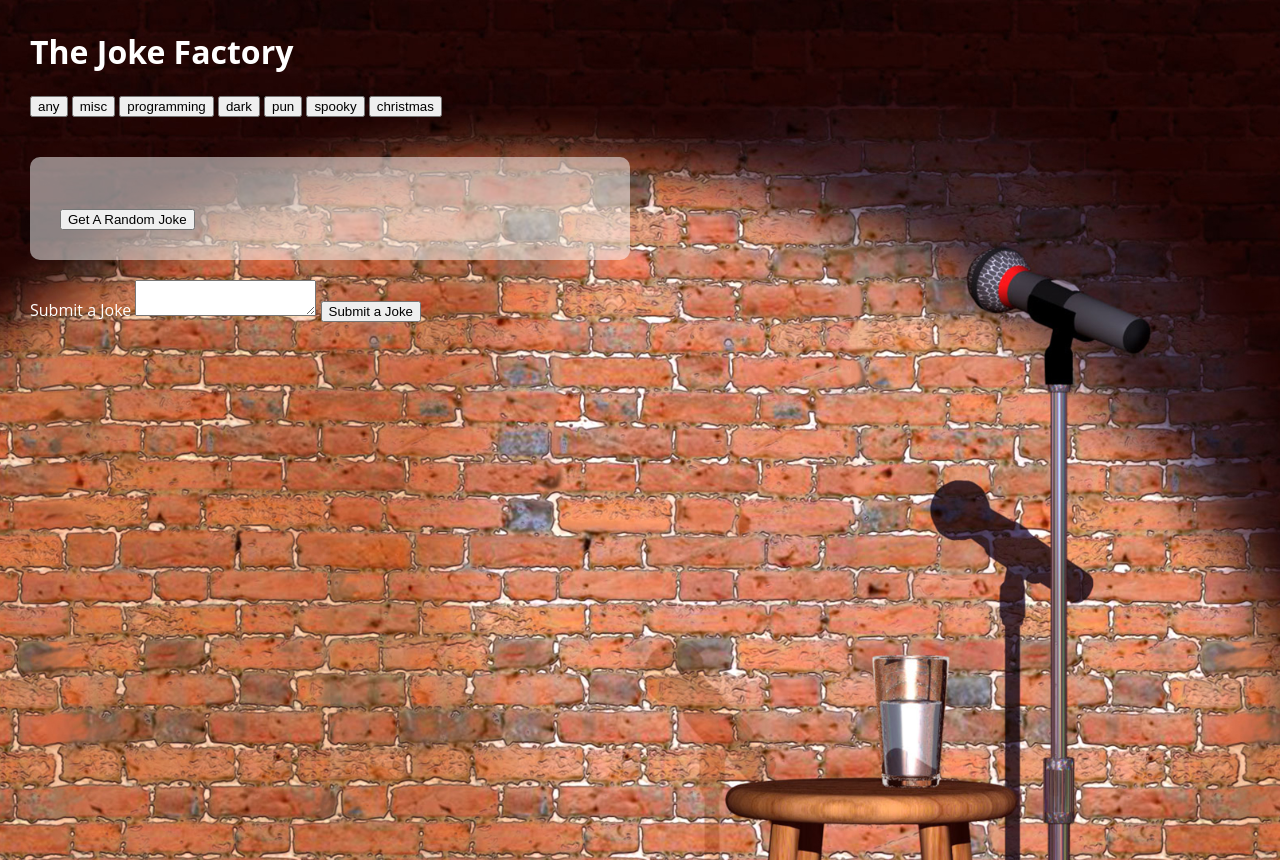
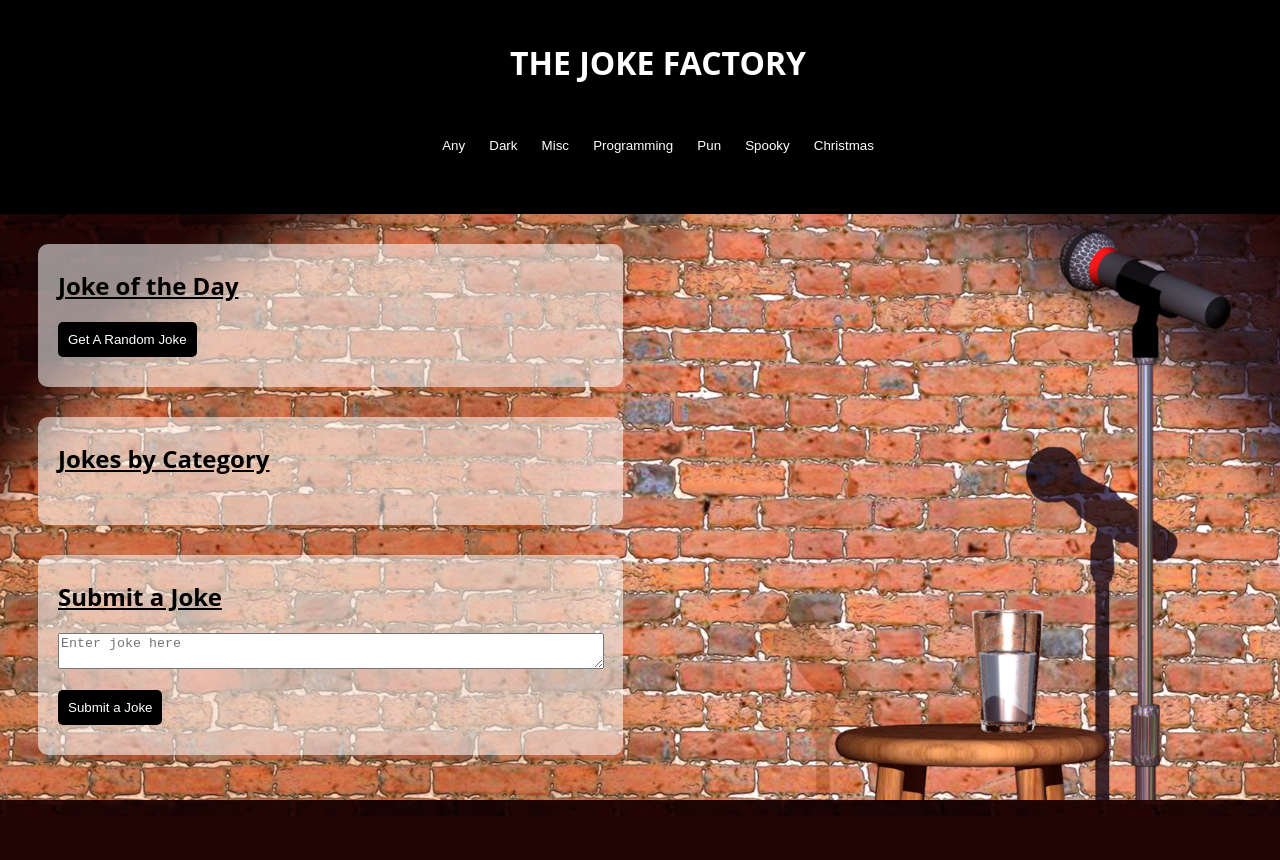
Before and after one commit to Conrad-E-Code/The-Joke-Factory, a plain HTML site: page index.html in a window 1280 px wide. Shown: the top 860 px of the page. After the commit the page ends 816 px from the top, so only its background shows below. Drawn offline with Linux system fonts and the light colour scheme; no server answers.

Commit message:
updated css styling

```diff
--- a/index.html
+++ b/index.html
@@ -8,35 +8,40 @@
 </head>
 
 <body>
-    <header>
+    <header id="menu-bar" style="margin-top: -10px; margin-left: -10px;">
         <h1 id:main-title>The Joke Factory</h1>
-        <nav>
+        <br>
+        <nav id="nav-buttons">
             <div id="joke-categories-menu">
-            <!-- insert joke category menu here -->
-            <button id="any">any</button>
-            <button id="misc">misc</button>
-            <button id="programming">programming</button>
-            <button id="dark">dark</button>
-            <button id="pun">pun</button>
-            <button id="spooky">spooky</button>
-            <button id="christmas">christmas</button>
+            <button id="any">Any</button>
+            <button id="dark">Dark</button>
+            <button id="misc">Misc</button>
+            <button id="programming">Programming</button>
+            <button id="pun">Pun</button>
+            <button id="spooky">Spooky</button>
+            <button id="christmas">Christmas</button>
             </div>
         </nav>
     </header>
         <main>
             <div id="joke-of-the-day">
-                <!-- <textarea id="jod"></textarea> -->
-                <h2 id="setup"></h2>
+                <h2 id="jod-title">Joke of the Day</h2>
+                <h3 id="setup"></h3>
                 <p id="delivery"></p>
-                <h2 id="jod"></h2>
+                <h3 id="jod"></h3>
                 <p id="joke-category"></p>
                 <button type="button" id="random-joke">Get A Random Joke</button>
                 <br>
             </div>
+            <div id="joke-by-category">
+                <h2 id="joke-categoty-title">Jokes by Category</h2>
+
+            </div>
             <div>
                 <form id="submit-a-joke-card">
-                    <label for="submit-new-joke">Submit a Joke</label>
-                    <textarea name="submit-new-joke" id="submit-new-joke"></textarea>
+                    <h2 id="jod-title">Submit a Joke</h2>
+                    <textarea name="submit-new-joke" id="submit-new-joke" placeholder="Enter joke here"></textarea>
+                    <br>
                     <input type="submit" value="Submit a Joke"/>
                 </form>
             </div>
--- a/styles.css
+++ b/styles.css
@@ -1,25 +1,39 @@
 @ import url ('https://fonts.google.com/specimen/Luckiest+Guy');
 
 * {
-    margin: 0;
+    margin: 0px;
     font-family: Arial, Helvetica, sans-serif;
-    /* box-sizing: border-box; */
   }
 
 body {
     display: grid;
     width: 100%;
     max-width: 1920px;
-    display: block;
-    margin: auto;
     min-height: 100vh;
     background-image: url('assets/joke-factory-background.jpg');
     background-size: cover;
     background-position: bottom right;
+    background-attachment: fixed;
     background-color: #210504;
-    margin: 30px;
     font-family: Open Sans, sans-serif;
     color: #fff;
+}
+
+#menu-bar{
+  background-color: black;
+  width: 100%;
+  display: block;
+  padding-left: 20px;
+  padding-right: 20px;
+  padding-top: 10px;
+  padding-bottom: 0px;
+  align-content: center;
+  margin-top: 0;
+  margin-left: 0;
+  text-align: center;
+  justify-content: center;
+  text-transform: uppercase;
+  /* align-items: center; */
 }
 
 #main-title {
@@ -30,12 +44,62 @@ body {
   margin-bottom: 40px;
 }
 
-#joke-of-the-day {
-  background-color: rgb(255,255,255, 0.50);
+#joke-of-the-day,
+#joke-by-category,
+#submit-a-joke-card {
+  background-color: rgb(255,255,255, 0.55);
   color: black;
   border-radius: 10px;
   max-width: 540px;
   padding-left: 20px;
-  padding: 30px;
-  margin-bottom: 20px;
+  padding-right: 25px;
+  padding-top: 5px;
+  padding-bottom: 30px;
+  margin: 30px;
 }
+
+#submit-new-joke {
+  width: 100%;
+  margin-bottom: 16px;
+}
+
+h2 {
+  text-decoration: underline;
+}
+
+#setup,
+#jod {
+  font-style: italic;
+}
+
+button {
+  background-color: black;
+  color: #fff;
+  border: black;
+  padding: 10px;
+  border-radius: 5px;
+}
+
+button:hover {
+  background-color: #fff;
+  transition: 0.7s;
+  color: black;
+  border: 2px solid black;
+  cursor: pointer;
+}
+
+input[type=submit] {
+  background-color: black;
+  color: white;
+  border: black;
+  padding: 10px;
+  border-radius: 5px;
+}
+
+input[type=submit]:hover {
+  background-color: #fff;
+  transition: 0.7s;
+  color: black;
+  border: 2px solid black;
+  cursor: pointer;
+}
```
